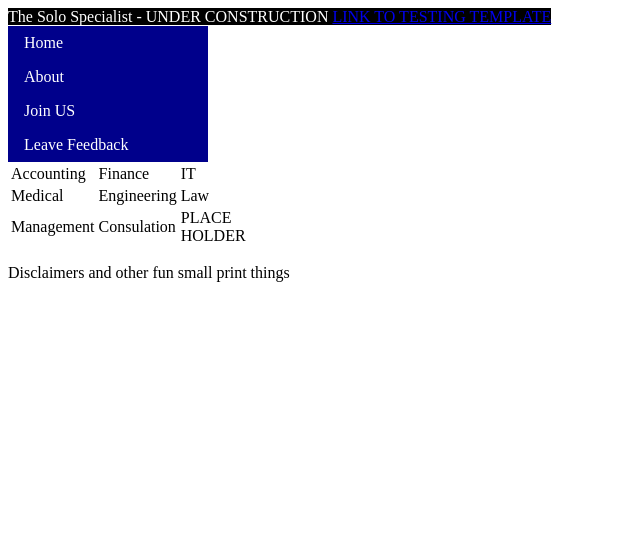
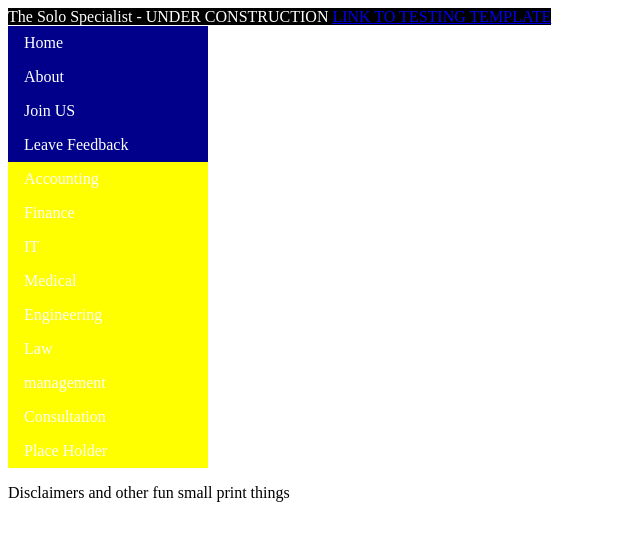
Before and after one commit to Unholyjack/Unholyjack.github.io, a Jekyll site: the page index.html, which Jekyll copies as it is, in a window 1280 px wide. Shown: the top 541 px of the page, without its empty margins (0-640 px from the left). Built offline with Jekyll 4.4.1, drawn with Linux system fonts in a browser that asks for light colours.

Commit message:
Update index.html

```diff
--- a/index.html
+++ b/index.html
@@ -15,25 +15,11 @@
     </ul>
   </div>
   <div class="links">
-    <table>
-      <tbody>
-      <tr>
-          <td>Accounting</td>
-          <td>Finance</td>
-          <td>IT</td>
-        </tr>
-        <tr>
-          <td>Medical</td>
-          <td>Engineering</td>
-          <td>Law</td>
-        </tr>
-        <tr>
-          <td>Management</td>
-          <td>Consulation</td>
-          <td>PLACE</br>HOLDER</td>
-        </tr>
-      </tbody>
-    </table>
+    <ul>
+      <li><a href="accounting">Accounting</a><a href="finance">Finance</a><a href="it">IT</a></li>
+      <li><a href="medical">Medical</a><a href="engineering">Engineering</a><a href="law">Law</a></li>
+      <li><a href="management">management</a><a href="consulation">Consultation</a><a href="placeholder">Place Holder</a></li>
+    </ul>
   </div>
 </body>
   <div class="Disclaimers">
```
